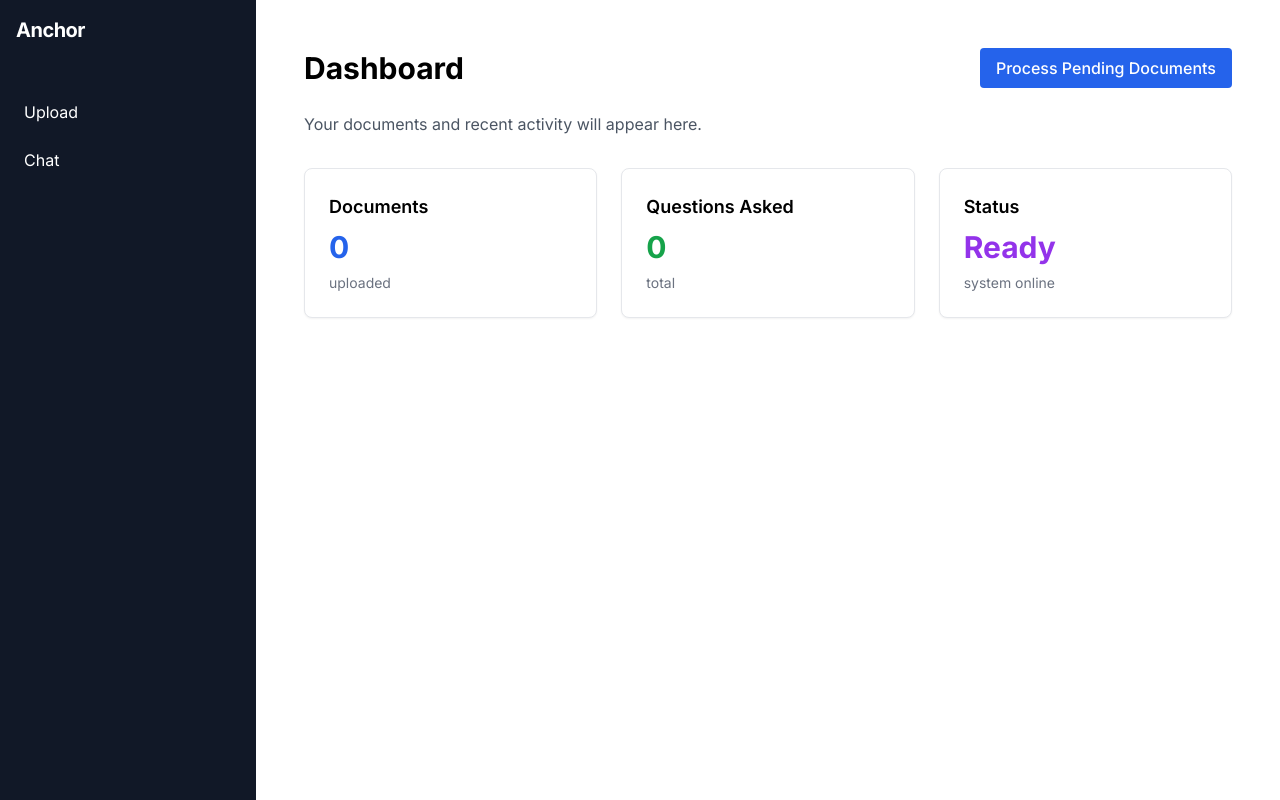
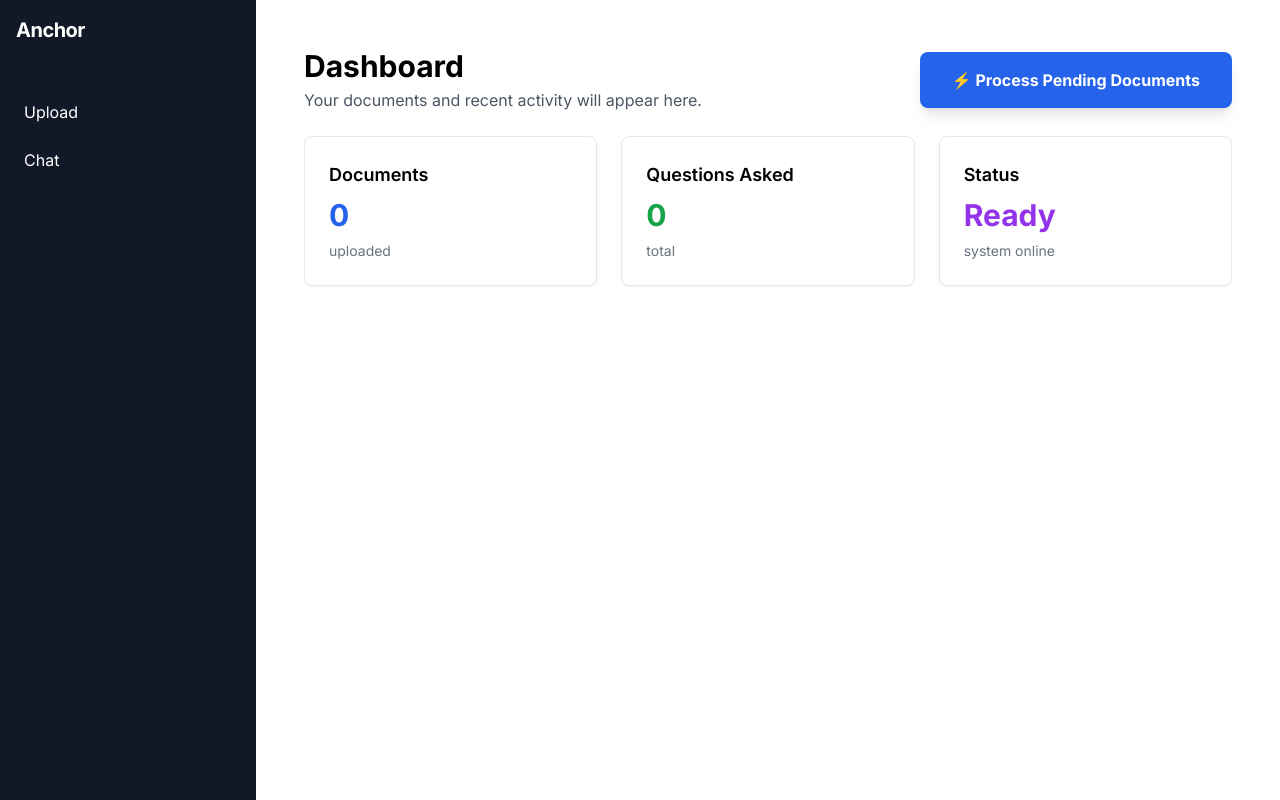
Before and after one commit to theimaginaryangel/anchor, a Next.js app: page / in a window 1280 px wide. Built offline with nearby package versions, Linux system fonts and the light colour scheme; no server answers.

Commit message:
style: make process button massive and highly visible

```diff
--- a/app/(app)/page.tsx
+++ b/app/(app)/page.tsx
@@ -25,26 +25,27 @@ export default function DashboardPage() {
 
   return (
     <div>
-      <div className="flex justify-between items-center mb-6">
-        <h1 className="text-3xl font-bold">Dashboard</h1>
+      <div className="flex flex-col md:flex-row justify-between items-start md:items-center mb-6 gap-4">
+        <div>
+          <h1 className="text-3xl font-bold">Dashboard</h1>
+          <p className="text-gray-600 mt-1">
+            Your documents and recent activity will appear here.
+          </p>
+        </div>
         <button
           onClick={handleProcess}
           disabled={isProcessing}
-          className="bg-blue-600 hover:bg-blue-700 text-white px-4 py-2 rounded font-medium disabled:bg-gray-400"
+          className="bg-blue-600 hover:bg-blue-700 text-white px-8 py-4 rounded-lg font-bold shadow-lg transition-transform hover:scale-105 disabled:bg-gray-400 disabled:transform-none"
         >
-          {isProcessing ? 'Checking...' : 'Process Pending Documents'}
+          {isProcessing ? '⚙️ Processing...' : '⚡ Process Pending Documents'}
         </button>
       </div>
 
       {message && (
-        <div className="mb-6 p-4 rounded bg-blue-50 text-blue-800 border border-blue-200">
+        <div className="mb-6 p-4 rounded-lg bg-blue-50 text-blue-800 border border-blue-200 font-medium">
           {message}
         </div>
       )}
-
-      <p className="text-gray-600 mb-8">
-        Your documents and recent activity will appear here.
-      </p>
 
       <div className="grid grid-cols-1 md:grid-cols-3 gap-6">
         {/* Placeholder cards */}
```
